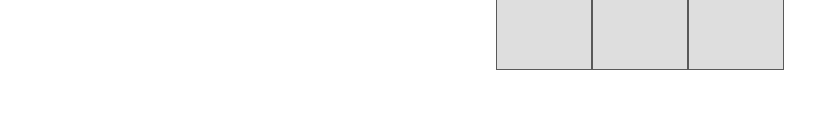
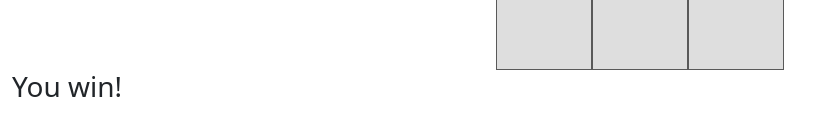
Before and after one commit to patiskiba/battleship-javascript-project, a plain HTML site: page index.html in a window 1280 px wide. Both pictures are taken after a click on the element 544 px from the left and 131 px from the top of the page. Shown: the part 301-436 px from the top of the page, without its empty margins (0-835 px from the left). Drawn offline with Linux system fonts and the light colour scheme.

Commit message:
Win text added

```diff
--- a/app.js
+++ b/app.js
@@ -24,13 +24,19 @@ console.log(gridSquares);
 
 
 //! User interaction
-
 for(let square of gridSquares) {
     square.addEventListener("click", () => {
 
         if (square.classList.contains("ship")) {
             console.log("Correct tile.");
             square.classList.add("correct");
+            //? Result
+            const newResult = document.createElement("h3");
+            newResult.innerText = "You win!"
+            //? Where I want to add result element:
+            const newResultContainer = document.getElementById("newResultContainer");
+            //? Append result element to container:
+            newResultContainer.appendChild(newResult);
         } else {
             console.log("Incorrect tile.");
             square.classList.add("incorrect");
--- a/index.html
+++ b/index.html
@@ -21,6 +21,7 @@
     </header>
 
     <main class="container-fluid">
+
         <div class="row">
             <div class="col-12 gridContainerCol d-flex flex-column justify-content-center align-content-center align-items-center">
                 <!-- 3 squares in each row -->
@@ -59,6 +60,12 @@
                 </div>
             </div>
         </div>
+
+        <div class="row resultsRow">
+            <div class="col-12 resultsCol" id="newResultContainer">
+
+            </div>
+        </div>
     </main>
 
 </body>
```
